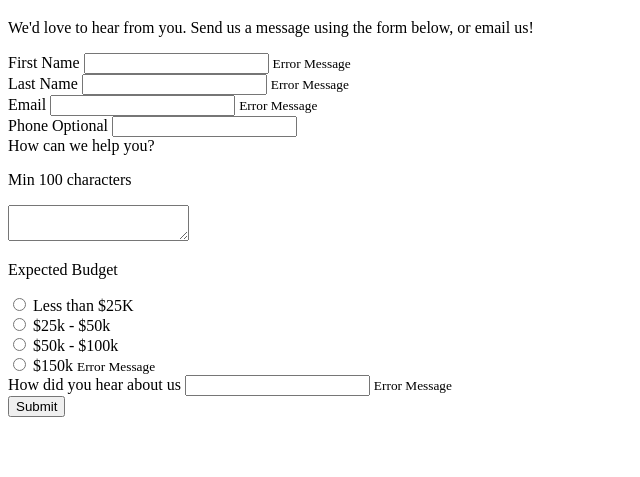
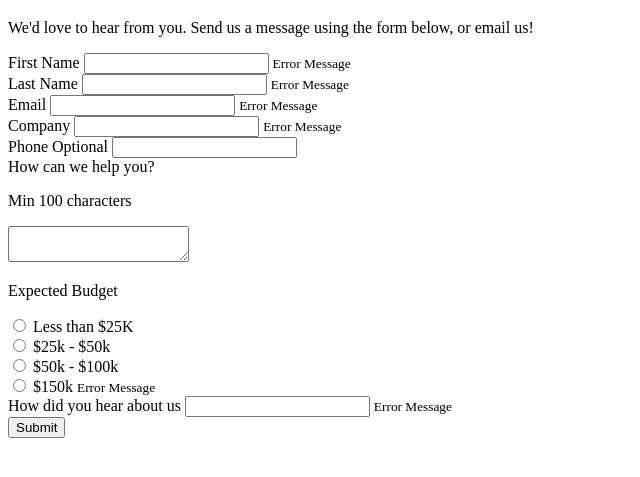
Before and after one commit to TunrayoIlawole/SCA-Levelled-Membership, a plain HTML site: page Level-two/index.html in a window 1280 px wide. Shown: the part 61-538 px from the top of the page, without its empty margins (0-640 px from the left). Drawn offline with Linux system fonts and the light colour scheme.

Commit message:
add company input

```diff
--- a/Level-two/index.html
+++ b/Level-two/index.html
@@ -30,6 +30,11 @@
                     <div class = "form-input">
                         <label for = "email">Email</label>
                         <input type = "email" id = "email" name = "email" required />
+                        <small>Error Message</small>
+                    </div>
+                    <div class = "form-input">
+                        <label for = "company">Company</label>
+                        <input type = "text" id = "company" name = "company" required />
                         <small>Error Message</small>
                     </div>
                     <div class = "form-input">
```
